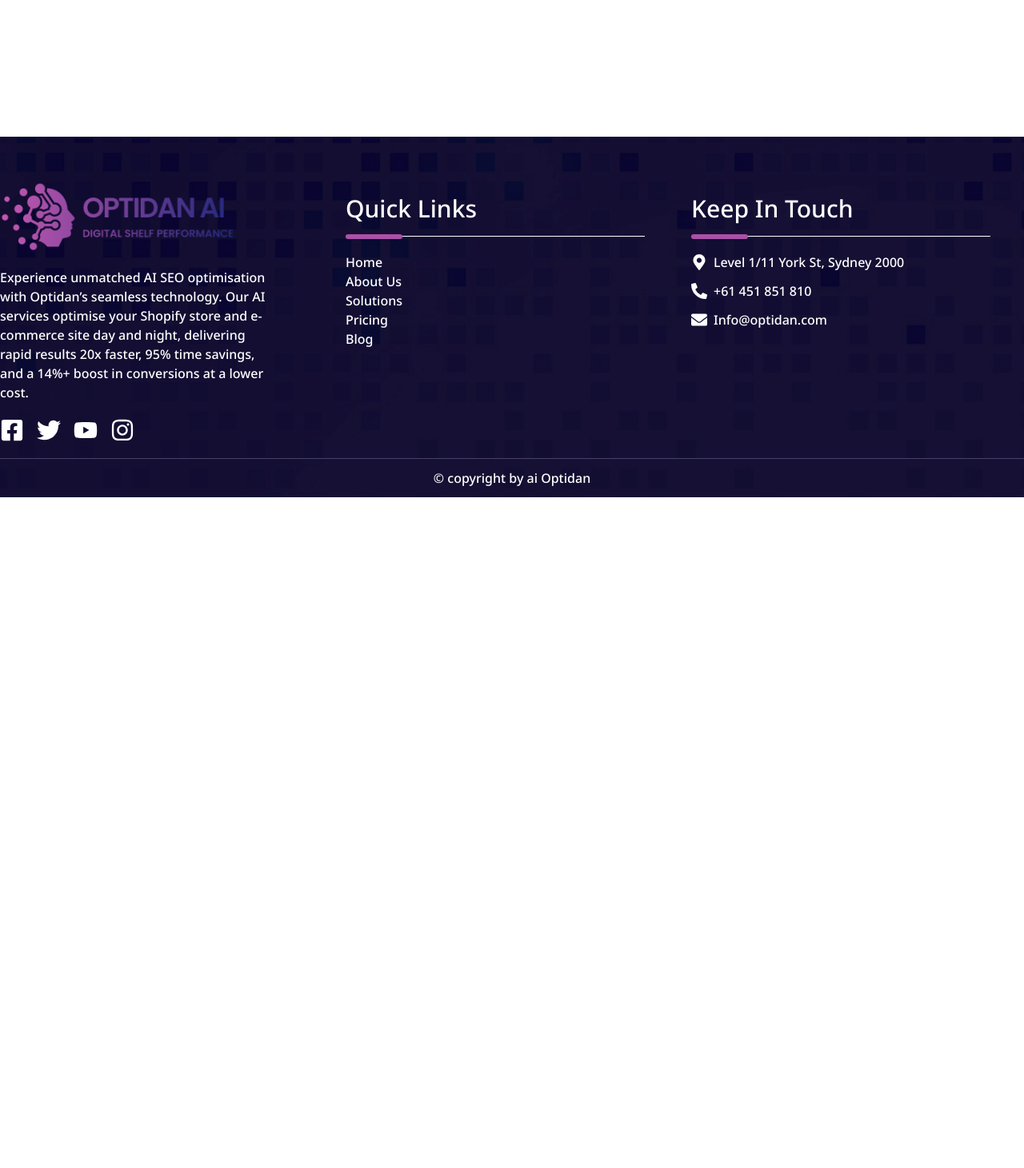
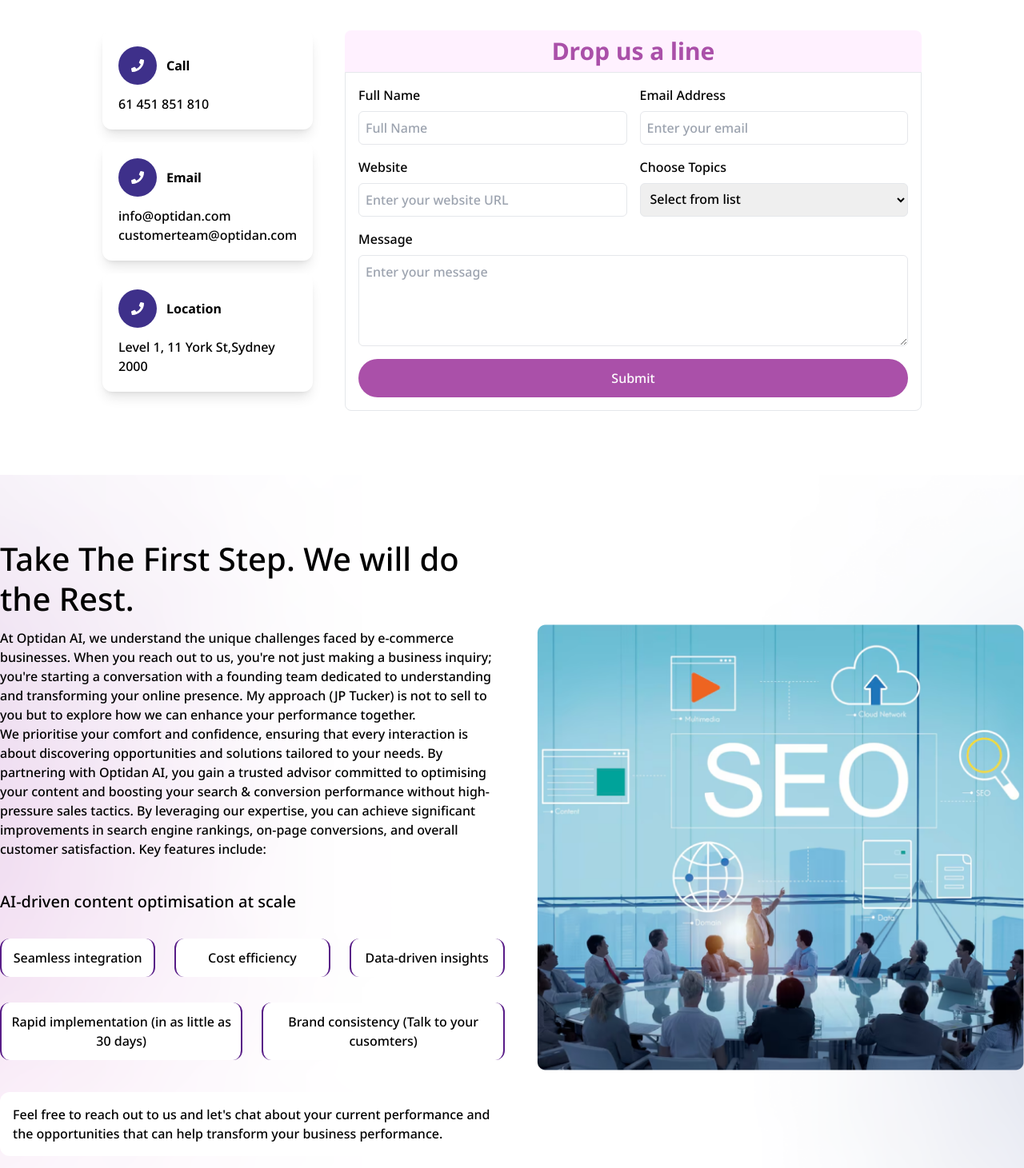
Before and after one commit to Monikadevm/optidanNext, a Next.js app: page /pages/contact in a window 1280 px wide. Before the commit this address had no page. Shown: the part 729-2190 px from the top of the page at 80% size. Before the commit the page ends 1351 px from the top, so only its background shows below. Built offline with nearby package versions, Linux system fonts and the light colour scheme.

Commit message:
contact page

```diff
--- a/app/components/Navbar.jsx
+++ b/app/components/Navbar.jsx
@@ -17,15 +17,11 @@ const Navbar = () => {
 
   const navLinks = [
     { label: "Home", path: "/" },
-    { label: "About Us", path: "/about" },
+    { label: "About Us", path: "/pages/about" },
     {
       label: "Solutions",
-      dropdown: [
-        { label: "dropdown 1", path: "/solutions/drop1" },
-        { label: "dropdown 1", path: "/solutions/drop2" },
-      ],
+      path: "/solutions/",
     },
-    { label: "Pricing", path: "/pricing" },
     {
       label: "Blog",
       path: "/blog",
--- /dev/null
+++ b/app/pages/contact/page.js
@@ -0,0 +1,198 @@
+import Link from "next/link";
+import React from "react";
+import { FaPhone } from "react-icons/fa";
+
+const page = () => {
+  return (
+    <>
+      <section className="main-banner-bg text-white py-16 px-4">
+        <div className="container  mx-auto flex flex-col md:flex-row items-center justify-between md:space-x-12">
+          <div className="w-full md:w-[50%] md:pr-10">
+            <div className="md:w-[500px]">
+              <h1 className="text-4xl md:text-6xl font-bold mb-4">
+                Take the First Step We will do the Rest.
+              </h1>
+              <p className="text-lg mb-6">
+                we understand the unique challenges faced by e-commerce
+                businesses. When you reach out to us, you're not just making a
+                business inquiry; you're starting a conversation with a founding
+                team dedicated to understanding and transforming your online
+                presence.
+              </p>
+            </div>
+          </div>
+          <div className="w-full md:w-[50%] ">
+            <img src="/contact-banner-optidan.png" alt="" />
+          </div>
+        </div>
+      </section>
+      <section className="container mx-auto py-10 md:py-20">
+        <h2 className=" text-3xl md:text-[40px] md:leading-[50px] text-center mb-5 md:mb-10">
+          We're here to help you
+        </h2>
+        <div className="flex flex-col md:flex-row md:w-[80%] mx-auto px-5 md:px-0">
+          <div className="md:w-[35%]">
+            <div className="bg-white rounded-xl shadow-lg p-5 mb-4">
+              <h4 className="flex items-center font-semibold mb-3">
+                <span className="h-12 w-12 rounded-full flex items-center justify-center bg-[#3E308A] mr-3">
+                  <FaPhone className="text-white" />
+                </span>
+                Call
+              </h4>
+              <p>61 451 851 810</p>
+            </div>
+            <div className="bg-white rounded-xl shadow-lg p-5 mb-4">
+              <h4 className="flex items-center font-semibold mb-3">
+                <span className="h-12 w-12 rounded-full flex items-center justify-center bg-[#3E308A] mr-3">
+                  <FaPhone className="text-white" />
+                </span>
+                Email
+              </h4>
+              <p>
+                <Link href="mailto:info@optidan.com">info@optidan.com</Link>
+                <br />
+                <Link href="mailto:customerteam@optidan.com">
+                  customerteam@optidan.com
+                </Link>
+              </p>
+            </div>
+            <div className="bg-white rounded-xl shadow-lg p-5 mb-4">
+              <h4 className="flex items-center font-semibold mb-3">
+                <span className="h-12 w-12 rounded-full flex items-center justify-center bg-[#3E308A] mr-3">
+                  <FaPhone className="text-white" />
+                </span>
+                Location
+              </h4>
+              <p>Level 1, 11 York St,Sydney 2000</p>
+            </div>
+          </div>
+          <div className="w-full md:pl-10 mt-10 md:mt-0">
+            <div className="bg-[#FFF1FF] py-2 rounded-t-lg">
+              <h3 className="text-center text-3xl text-primary font-semibold">
+                Drop us a line
+              </h3>
+            </div>
+            <div className="p-4 border rounded-b-lg">
+              <div className="grid md:grid-cols-2 gap-4 mb-4">
+                <div className="flex flex-col">
+                  <label className="mb-2">Full Name</label>
+                  <input
+                    type="text"
+                    placeholder="Full Name"
+                    className="border rounded-md p-2 outline-0"
+                  />
+                </div>
+                <div className="flex flex-col">
+                  <label className="mb-2">Email Address</label>
+                  <input
+                    type="text"
+                    placeholder="Enter your email"
+                    className="border rounded-md p-2 outline-0"
+                  />
+                </div>
+              </div>
+              <div className="grid md:grid-cols-2 gap-4 mb-4">
+                <div className="flex flex-col">
+                  <label className="mb-2">Website</label>
+                  <input
+                    type="text"
+                    placeholder="Enter your website URL"
+                    className="border rounded-md p-2 outline-0"
+                  />
+                </div>
+                <div className="flex flex-col">
+                  <label className="mb-2">Choose Topics</label>
+                  <select className="border rounded-md p-2">
+                    <option>Select from list</option>
+                    <option>option 1</option>
+                    <option>option 2</option>
+                    <option>option 3</option>
+                  </select>
+                </div>
+              </div>
+              <div className="flex flex-col">
+                <label className="mb-2">Message</label>
+                <textarea
+                  placeholder="Enter your message"
+                  className="border rounded-md p-2 outline-0"
+                  rows={4}
+                ></textarea>
+              </div>
+              <div className="mt-4">
+                <buton className="bg-primary py-3 flex rounded-full justify-center text-white">
+                  Submit
+                </buton>
+              </div>
+            </div>
+          </div>
+        </div>
+      </section>
+      <section className="main-bg2 md:py-20">
+        <div className="container mx-auto flex flex-col md:flex-row items-center px-5 md:px-0">
+          <div className="md:w-[50%]">
+            <div>
+              <h2 className="text-3xl md:text-[40px] md:leading-[50px] mb-3">
+                Take The First Step. We will do the Rest.
+              </h2>
+              <p>
+                At Optidan AI, we understand the unique challenges faced by
+                e-commerce businesses. When you reach out to us, you're not just
+                making a business inquiry; you're starting a conversation with a
+                founding team dedicated to understanding and transforming your
+                online presence. My approach (JP Tucker) is not to sell to you
+                but to explore how we can enhance your performance together.
+              </p>
+              <p>
+                We prioritise your comfort and confidence, ensuring that every
+                interaction is about discovering opportunities and solutions
+                tailored to your needs. By partnering with Optidan AI, you gain
+                a trusted advisor committed to optimising your content and
+                boosting your search & conversion performance without
+                high-pressure sales tactics. By leveraging our expertise, you
+                can achieve significant improvements in search engine rankings,
+                on-page conversions, and overall customer satisfaction. Key
+                features include:
+              </p>
+              <h4 className="text-xl mt-10">
+                AI-driven content optimisation at scale
+              </h4>
+            </div>
+            <div className="grid md:grid-cols-3 gap-6 mt-8">
+              <div className="bg-white rounded-xl border-x-2 border-purple-900 p-3">
+                <h4 className="text-center">Seamless integration</h4>
+              </div>
+              <div className="bg-white rounded-xl border-x-2 border-purple-900 p-3">
+                <h4 className="text-center">Cost efficiency</h4>
+              </div>
+              <div className="bg-white rounded-xl border-x-2 border-purple-900 p-3">
+                <h4 className="text-center">Data-driven insights</h4>
+              </div>
+            </div>
+            <div className="grid md:grid-cols-2 gap-6 mt-8">
+              <div className="bg-white rounded-xl border-x-2 border-purple-900 p-3">
+                <h4 className="text-center">
+                  Rapid implementation (in as little as 30 days)
+                </h4>
+              </div>
+              <div className="bg-white rounded-xl border-x-2 border-purple-900 p-3">
+                <h4 className="text-center">
+                  Brand consistency (Talk to your cusomters)
+                </h4>
+              </div>
+            </div>
+            <div className="bg-white rounded-xl p-4 mt-8 md:mt-10">
+              Feel free to reach out to us and let's chat about your current
+              performance and the opportunities that can help transform your
+              business performance.
+            </div>
+          </div>
+          <div className="md:[w-50%] md:pl-10 mb-10 md:mb-0">
+            <img src="/contact-page-seo.png" alt="" />
+          </div>
+        </div>
+      </section>
+    </>
+  );
+};
+
+export default page;
```
Also changed, not shown: public/contact-banner-optidan.png (added), public/contact-page-seo.png (added).
